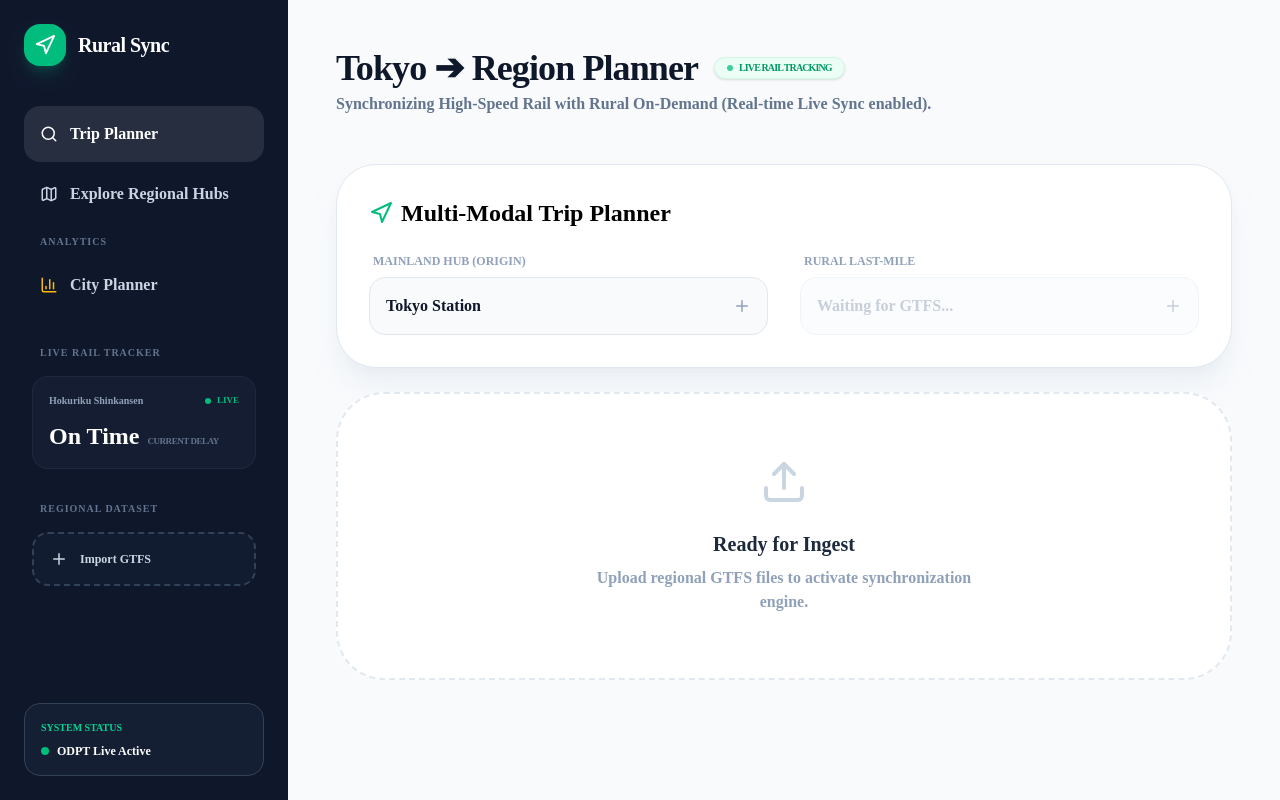
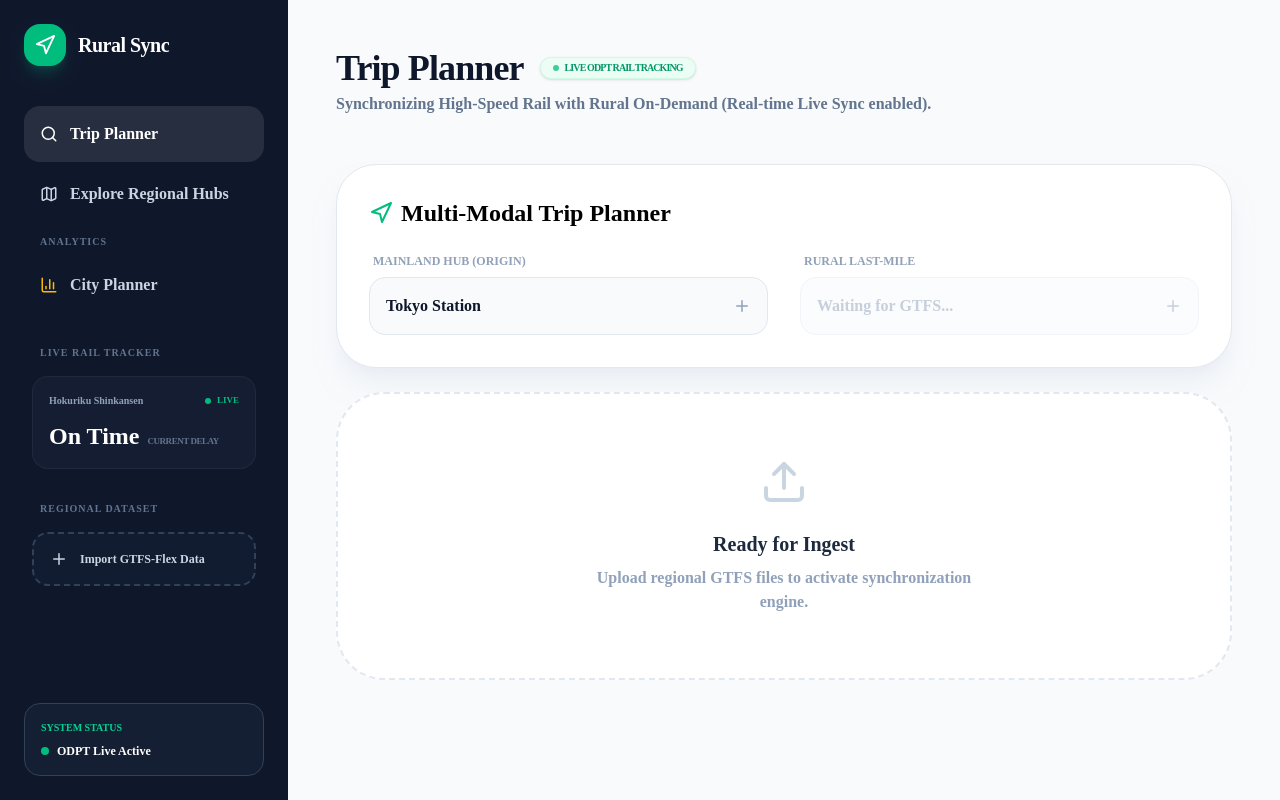
Before and after one commit to AppsSamurai/odpt_challenge, a React (Vite) app: page /planner in a window 1280 px wide. Built offline with nearby package versions, Linux system fonts and the light colour scheme; the HTML template or start-up script is replaced by a standard one.

Commit message:
feat: Update planner page title and live rail tracking text.

```diff
--- a/src/app/components/Sidebar.jsx
+++ b/src/app/components/Sidebar.jsx
@@ -84,7 +84,7 @@ export default function Sidebar({
                 <p className="text-[10px] font-black text-slate-500 uppercase tracking-widest mb-4 px-4">Regional Dataset</p>
                 <label className="flex items-center gap-3 p-4 rounded-2xl border-2 border-dashed border-slate-700 hover:border-emerald-500 cursor-pointer transition bg-slate-800/30 mb-4 mx-2">
                     <Plus size={18} />
-                    <span className="text-xs font-bold">Import GTFS</span>
+                    <span className="text-xs font-bold">Import GTFS-Flex Data</span>
                     <input type="file" className="hidden" multiple onChange={handleFileUpload} />
                 </label>
 
--- a/src/app/pages/PlannerPage.jsx
+++ b/src/app/pages/PlannerPage.jsx
@@ -41,10 +41,10 @@ export default function PlannerPage({
         <div className="space-y-6 animate-in fade-in slide-in-from-bottom-4 duration-500 relative">
             <header className="mb-12">
                 <h2 className="text-4xl font-black text-slate-900 tracking-tight flex items-center gap-4">
-                    Tokyo ➔ Region Planner
+                    Trip Planner
                     <span className="inline-flex items-center gap-1.5 px-3 py-1 rounded-full bg-emerald-50 text-emerald-600 text-[10px] font-black uppercase border border-emerald-100 shadow-sm animate-in fade-in duration-700">
                         <span className="w-1.5 h-1.5 rounded-full bg-emerald-500 animate-pulse"></span>
-                        Live Rail Tracking
+                        Live ODPT Rail Tracking
                     </span>
                 </h2>
                 <p className="text-slate-500 font-bold mt-1">
```
Also changed, not shown: 3 other files (tests, documents, lock files or other folders).
